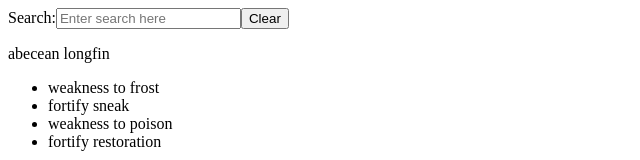
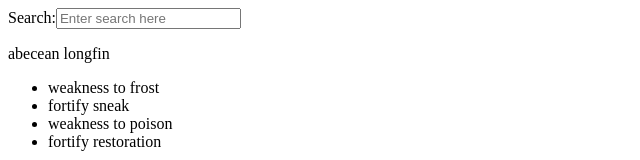
Before and after one commit to siennalind/pestle-and-mortar, a React (Create React App) app: page / in a window 1280 px wide. Shown: the top 160 px of the page, without its empty margins (0-640 px from the left). Built offline with nearby package versions, Linux system fonts and the light colour scheme.

Commit message:
removed clear button

```diff
--- a/src/components/Search/SearchForm.js
+++ b/src/components/Search/SearchForm.js
@@ -25,7 +25,6 @@ function SearchForm () {
                 <input id="query" type="search"
                  placeholder="Enter search here"
                  onChange={handleChange} />
-                 <Button  onClick={handleClear} text="Clear" />
                 <SearchResults query={userQuery} />
             </form>
         </section>
```
